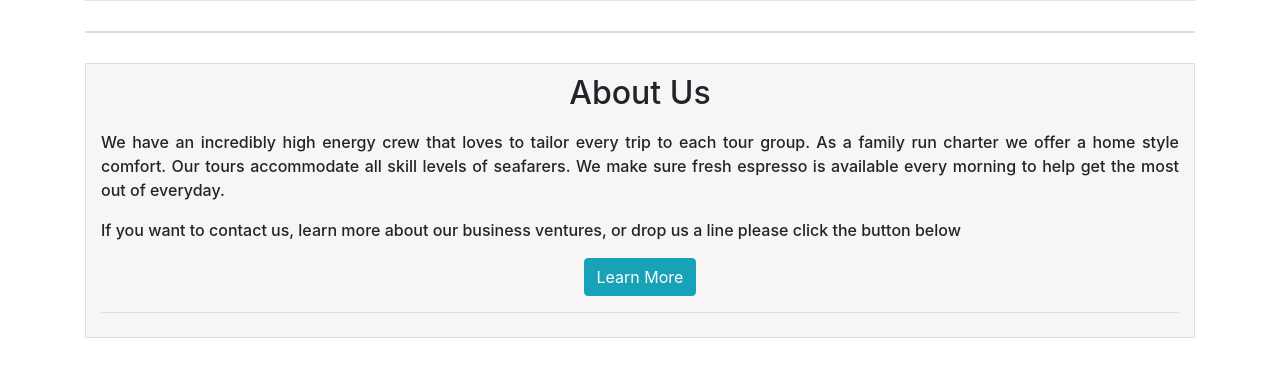
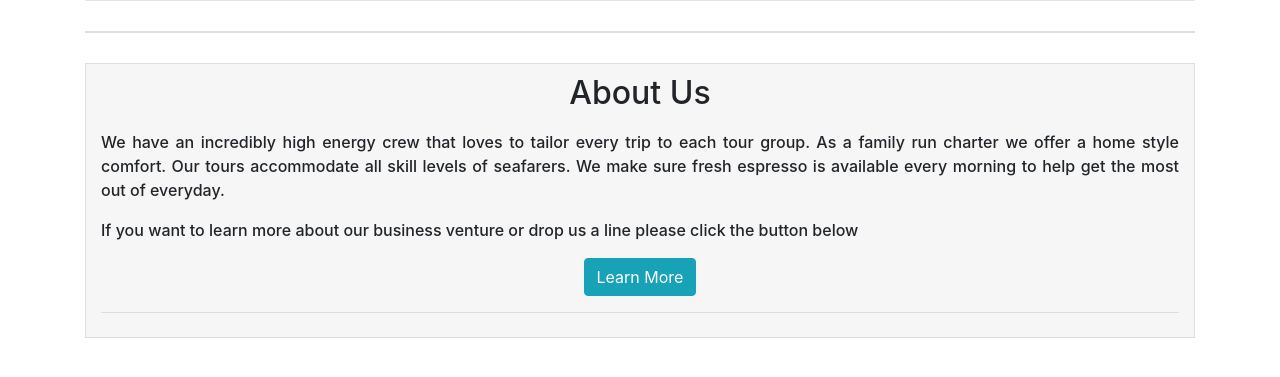
Before and after one commit to Nelson00011/NauticalTours, a Flask app: page / in a window 1280 px wide. Shown: the part 404-781 px from the top of the page. Run offline with Flask 2, Linux system fonts and the light colour scheme; data that the repository does not hold is empty; some libraries are stand-ins or nearby versions.

Commit message:
homepage TODO ts image

```diff
--- a/templates/homepage.html
+++ b/templates/homepage.html
@@ -42,7 +42,7 @@
       <h5><span class="about"></span></h5>
       <div class="about">
         <p>We have an incredibly high energy crew that loves to tailor every trip to each tour group. As a family run charter we offer a home style comfort. Our tours accommodate all skill levels of seafarers. We make sure fresh espresso is available every morning to help get the most out of everyday.</p>
-        <p>If you want to contact us, learn more about our business ventures, or drop us a line please click the button below</p>
+        <p>If you want to learn more about our business venture or drop us a line please click the button below</p>
       </div>
         <a href="/about" id="learnMore"><button type="button" class="btn btn-info">Learn More</button></a>
         <p></p>
```
